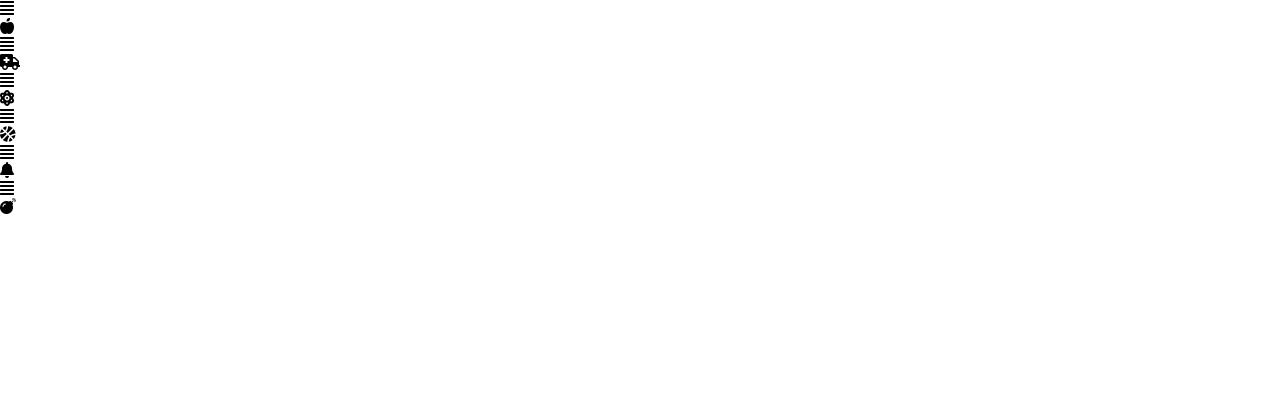
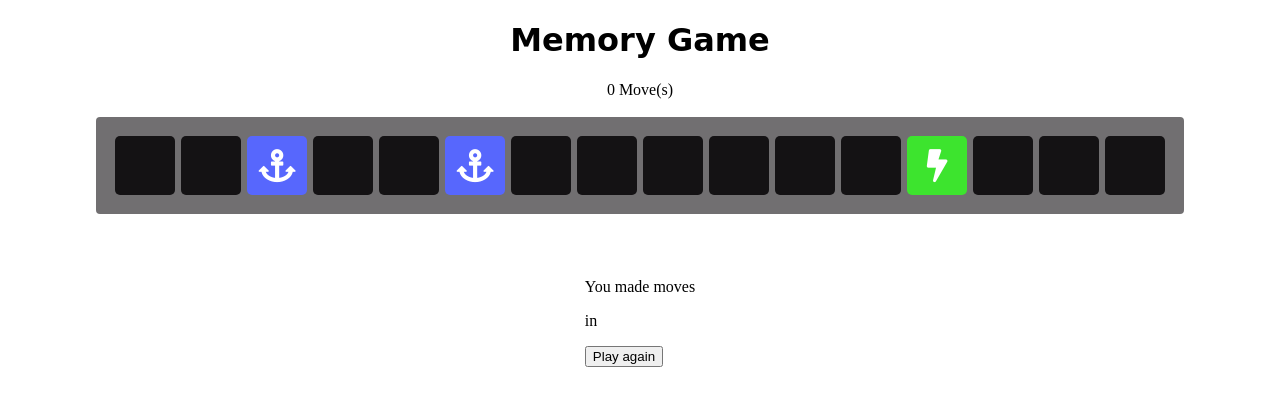
Before and after one commit to AyyoubAgh/js-memory-game, a plain HTML site: page index.html in a window 1280 px wide. Drawn offline with Linux system fonts and the light colour scheme.

Commit message:
i did some changes

```diff
--- a/game.css
+++ b/game.css
@@ -1,4 +1,97 @@
-*{
+html {
+    box-sizing: border-box;
+}
+
+*,
+*::before,
+*::after {
+    box-sizing: inherit;
+}
+
+html,
+body {
+    width: 100%;
+    height: 100%;
     margin: 0;
     padding: 0;
 }
+
+body {
+    background: #ffffff;
+    font-size: 16px;
+}
+
+.container {
+    display: flex;
+    justify-content: center;
+    align-items: center;
+    flex-direction: column;
+}
+
+h1 {
+    font-family: 'Gloria Hallelujah', cursive;
+}
+
+.deck {
+    width: 85%;
+    background: #716F71;
+    padding: 1rem;
+    border-radius: 4px;
+    display: flex;
+    flex-wrap: wrap;
+    justify-content: space-around;
+    align-items: center;
+    margin: 0 0 3em;
+}
+
+.deck .card {
+    height: 3.7rem;
+    width: 3.7rem;
+    margin: 0.2rem 0.2rem;
+    background: #141214;
+    ;
+    font-size: 0;
+    color: #ffffff;
+    border-radius: 5px;
+    cursor: pointer;
+    display: flex;
+    justify-content: center;
+    align-items: center;
+}
+
+.deck .card.open {
+    transform: rotateY(0);
+    background: #3de42e;
+    cursor: default;
+    animation-name: flipInY;
+    -webkit-backface-visibility: visible !important;
+    backface-visibility: visible !important;
+    animation-duration: .75s;
+}
+
+.deck .card.show {
+    font-size: 33px;
+}
+
+.deck .card.match {
+    cursor: default;
+    background: #5767fd;
+    font-size: 33px;
+    animation-name: rubberBand;
+    -webkit-backface-visibility: visible !important;
+    backface-visibility: visible !important;
+    animation-duration: .75s;
+}
+
+.deck .card.unmatched {
+    animation-name: pulse;
+    -webkit-backface-visibility: visible !important;
+    backface-visibility: visible !important;
+    animation-duration: .75s;
+    background: #dd5050;
+}
+
+.deck .card.disabled {
+    pointer-events: none;
+    opacity: 0.9;
+}
--- a/game.js
+++ b/game.js
@@ -1,33 +1,6 @@
-window.onload = ()=>{
+function shuffle(array) {
+    return array.sort(() => Math.random() - 0.5);
+}
 
-    let gameGrid = document.querySelector(".game-grid")
-    let gameItem = document.querySelectorAll(".game-grid-item")
-    let gameItemArr = Array.from(gameItem)
-
-
-    gameItem.forEach(_ => {
-        let childList = _.children
-        _.addEventListener("click",()=>{
-            childList[0].style.transform = "rotateY(180deg)";
-            childList[1].style.transform = "rotateY(0deg)";
-
-        })
-    });
-
-    function shuffle(array){
-        return array.sort(() => Math.random() - 0.5);
-    }
-
-
-    function toNodeList (arrayofnodes) {
-        var fragment = document.createDocumentFragment()
-        arrayofnodes.forEach( item => {
-            fragment.appendChild(item.cloneNode())
-        })
-
-        return fragment.childNodes
-    }
-
-    //gameGrid.innerHTML = document.createElement(i)
-    //gameItem.appendChild(shuffle(gameItemArr))
-}
+let card = document.getElementsByClassName("game-grid-item")
+let cards = [...card]
--- a/index.html
+++ b/index.html
@@ -1,5 +1,6 @@
 <!doctype html>
 <html lang="en">
+
 <head>
     <meta charset="utf-8">
     <title>Memory Game</title>
@@ -8,73 +9,89 @@
     <link rel="stylesheet" href="game.css">
     <link rel="stylesheet" href="https://cdnjs.cloudflare.com/ajax/libs/font-awesome/5.15.1/css/all.min.css">
 </head>
+
 <body>
+    <div class="container">
+        <header>
+            <h1>Memory Game</h1>
+        </header>
 
+        <section class="score-panel">
+            <span class="moves">0</span> Move(s)
 
-    <sectiom class="memory-game">
+            <div class="timer"></div>
 
-        <div class="game-grid">
+            <div class="restart" onclick=startGame()>
+                <i class="fa fa-repeat"></i>
+            </div>
+        </section>
 
-            <div class="game-grid-item" id="element-apple">
-                <div class="face-verso">
-                    <i class="fas fa-align-justify"></i>
+        <ul class="deck" id="card-deck">
+            <li class="card" type="diamond">
+                <i class="fa fa-diamond"></i>
+            </li>
+            <li class="card" type="plane">
+                <i class="fa fa-paper-plane-o"></i>
+            </li>
+            <li class="card match" type="anchor">
+                <i class="fa fa-anchor"></i>
+            </li>
+            <li class="card" type="bolt">
+                <i class="fa fa-bolt"></i>
+            </li>
+            <li class="card" type="cube">
+                <i class="fa fa-cube"></i>
+            </li>
+            <li class="card match" type="anchor">
+                <i class="fa fa-anchor"></i>
+            </li>
+            <li class="card" type="leaf">
+                <i class="fa fa-leaf"></i>
+            </li>
+            <li class="card" type="bicycle">
+                <i class="fa fa-bicycle"></i>
+            </li>
+            <li class="card" type="diamond">
+                <i class="fa fa-diamond"></i>
+            </li>
+            <li class="card" type="bomb">
+                <i class="fa fa-bomb"></i>
+            </li>
+            <li class="card" type="leaf">
+                <i class="fa fa-leaf"></i>
+            </li>
+            <li class="card" type="bomb">
+                <i class="fa fa-bomb"></i>
+            </li>
+            <li class="card open show" type="bolt">
+                <i class="fa fa-bolt"></i>
+            </li>
+            <li class="card" type="bicycle">
+                <i class="fa fa-bicycle"></i>
+            </li>
+            <li class="card" type="plane">
+                <i class="fa fa-paper-plane-o"></i>
+            </li>
+            <li class="card" type="cube">
+                <i class="fa fa-cube"></i>
+            </li>
+        </ul>
+
+        <div id="popup1" class="overlay">
+            <div class="popup">
+                <div class="content-2">
+                    <p>You made <span id=finalMove> </span> moves </p>
+                    <p>in <span id=totalTime> </span> </p>
                 </div>
-                <div class="face-recto">
-                    <i class="fas fa-apple-alt"></i>
-                </div>
+                <button id="play-again" onclick="playAgain()">
+                    Play again </a>
+                </button>
             </div>
-
-            <div class="game-grid-item" id="element-ambulance">
-                <div class="face-verso">
-                    <i class="fas fa-align-justify"></i>
-                </div>
-                <div class="face-recto">
-                    <i class="fas fa-ambulance"></i>
-                </div>
-            </div>
-
-            <div class="game-grid-item" id="element-atom">
-                <div class="face-verso">
-                    <i class="fas fa-align-justify"></i>
-                </div>
-                <div class="face-recto">
-                    <i class="fas fa-atom"></i>
-                </div>
-            </div>
-
-            <div class="game-grid-item" id="element-basketball">
-                <div class="face-verso">
-                    <i class="fas fa-align-justify"></i>
-                </div>
-                <div class="face-recto">
-                    <i class="fas fa-basketball-ball"></i>
-                </div>
-            </div>
-
-            <div class="game-grid-item" id="element-bell">
-                <div class="face-verso">
-                    <i class="fas fa-align-justify"></i>
-                </div>
-                <div class="face-recto">
-                    <i class="fas fa-bell"></i>
-                </div>
-            </div>
-
-            <div class="game-grid-item" id="element-bomb">
-                <div class="face-verso">
-                    <i class="fas fa-align-justify"></i>
-                </div>
-                <div class="face-recto">
-                    <i class="fas fa-bomb"></i>
-                </div>
-            </div>
-
-
         </div>
 
-
-    </sectiom>
+    </div>
 
     <script src="game.js"></script>
 </body>
+
 </html>
```
